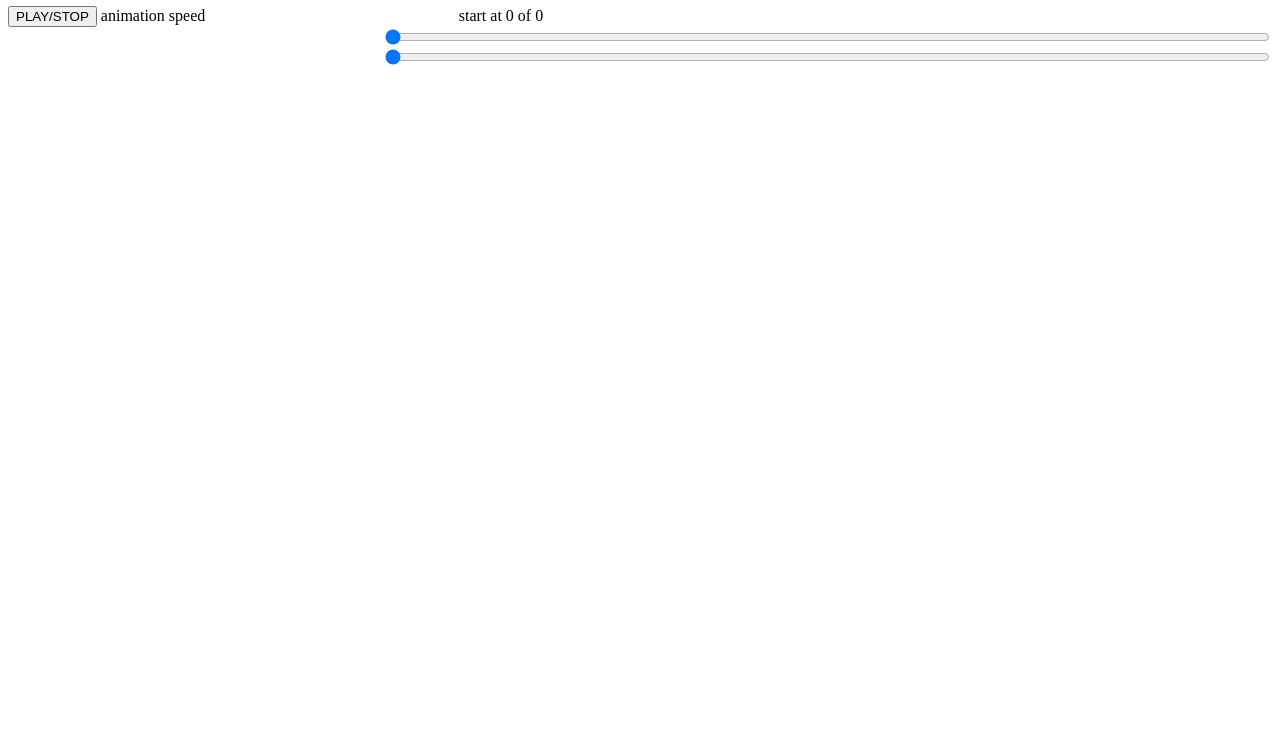
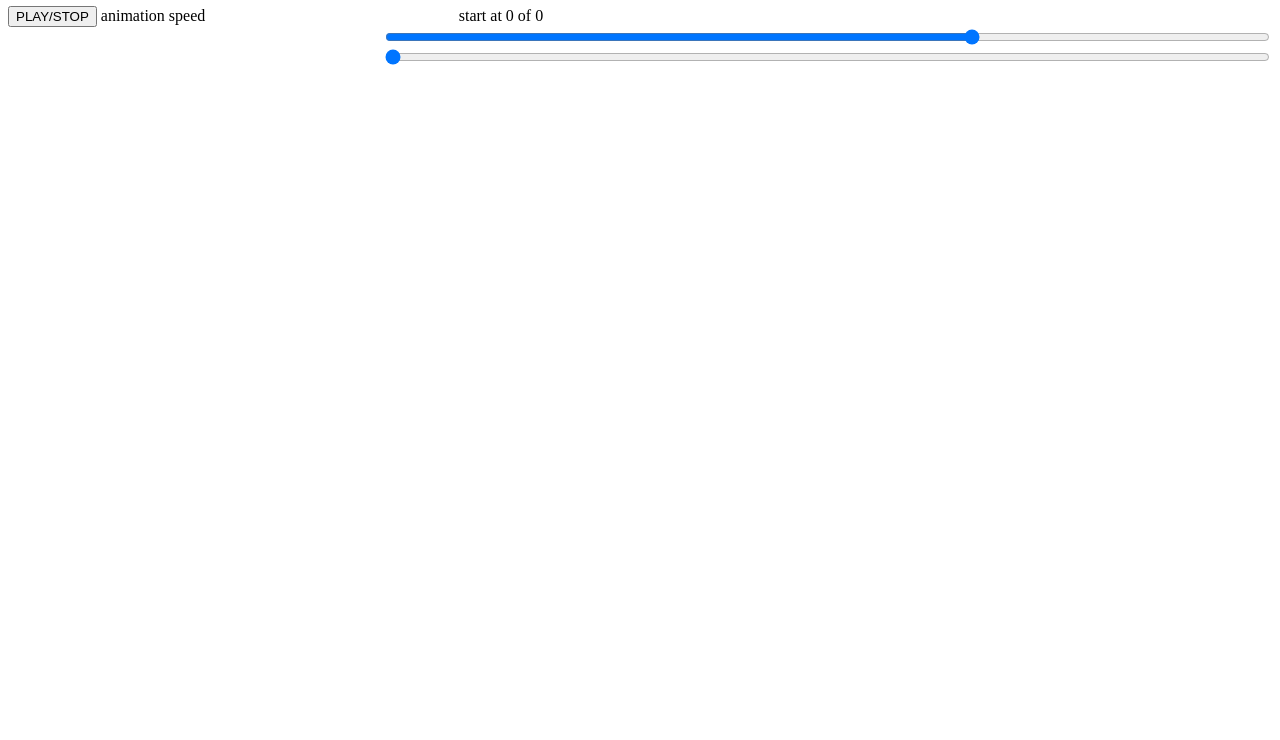
Before and after one commit to drsdrs/motion-nodejs, a plain HTML site: page app/index.html in a window 1280 px wide. Shown: the part 60-800 px from the top of the page. Drawn offline with Linux system fonts and the light colour scheme; no server answers.

```diff
--- a/app/index.html
+++ b/app/index.html
@@ -21,7 +21,7 @@
   <button id="playStop">PLAY/STOP</button>
 
   <label>animation speed</label>
-  <input id="spdSlider" type="range" min="5" max="250" value="5"  />
+  <input id="spdSlider" type="range" min="25" max="250" value="175"  />
 
   <label>start at 0 of 0</label>
   <input id="startAt" type="range" steps="1" min="0" max="0" value="0"  />
```
